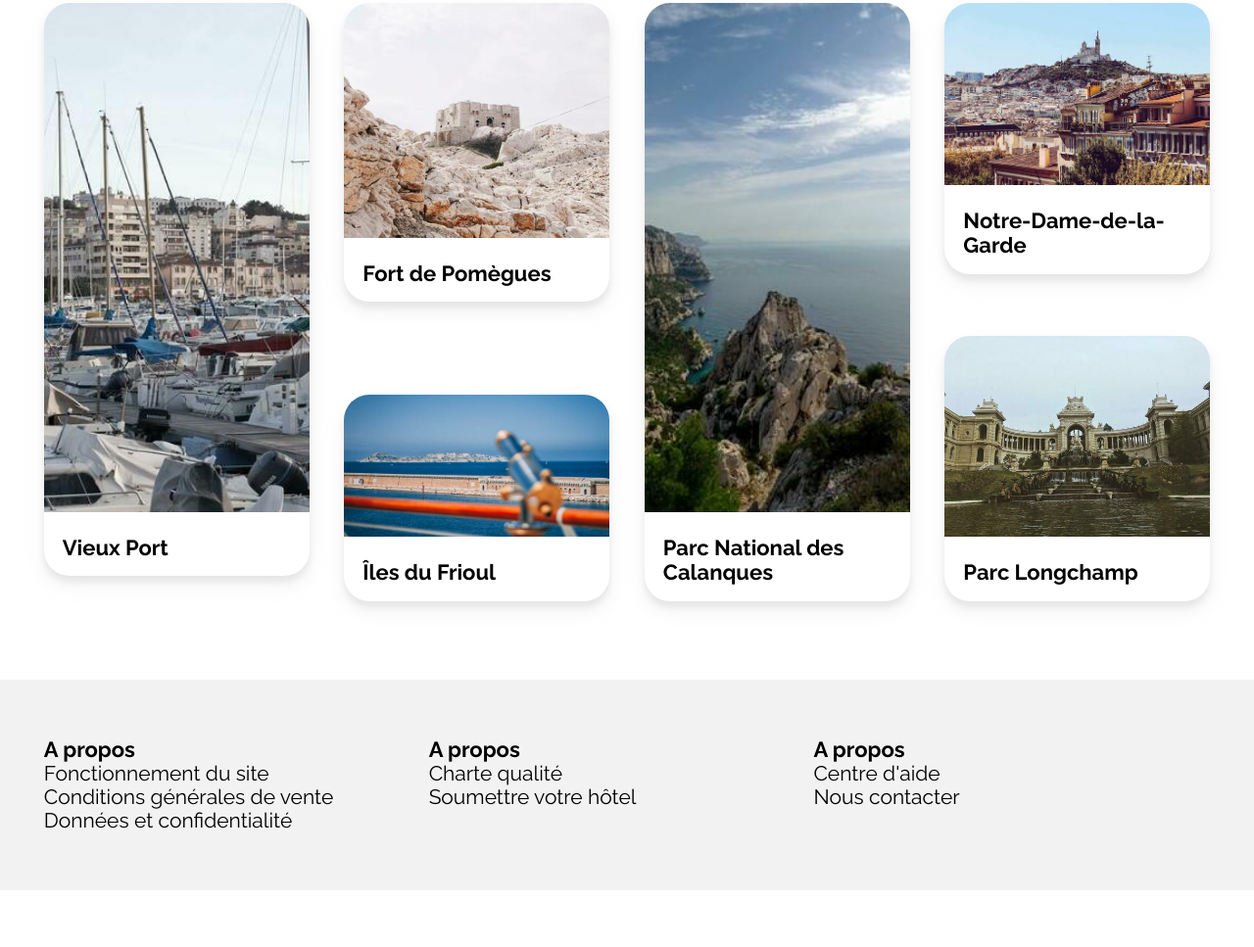
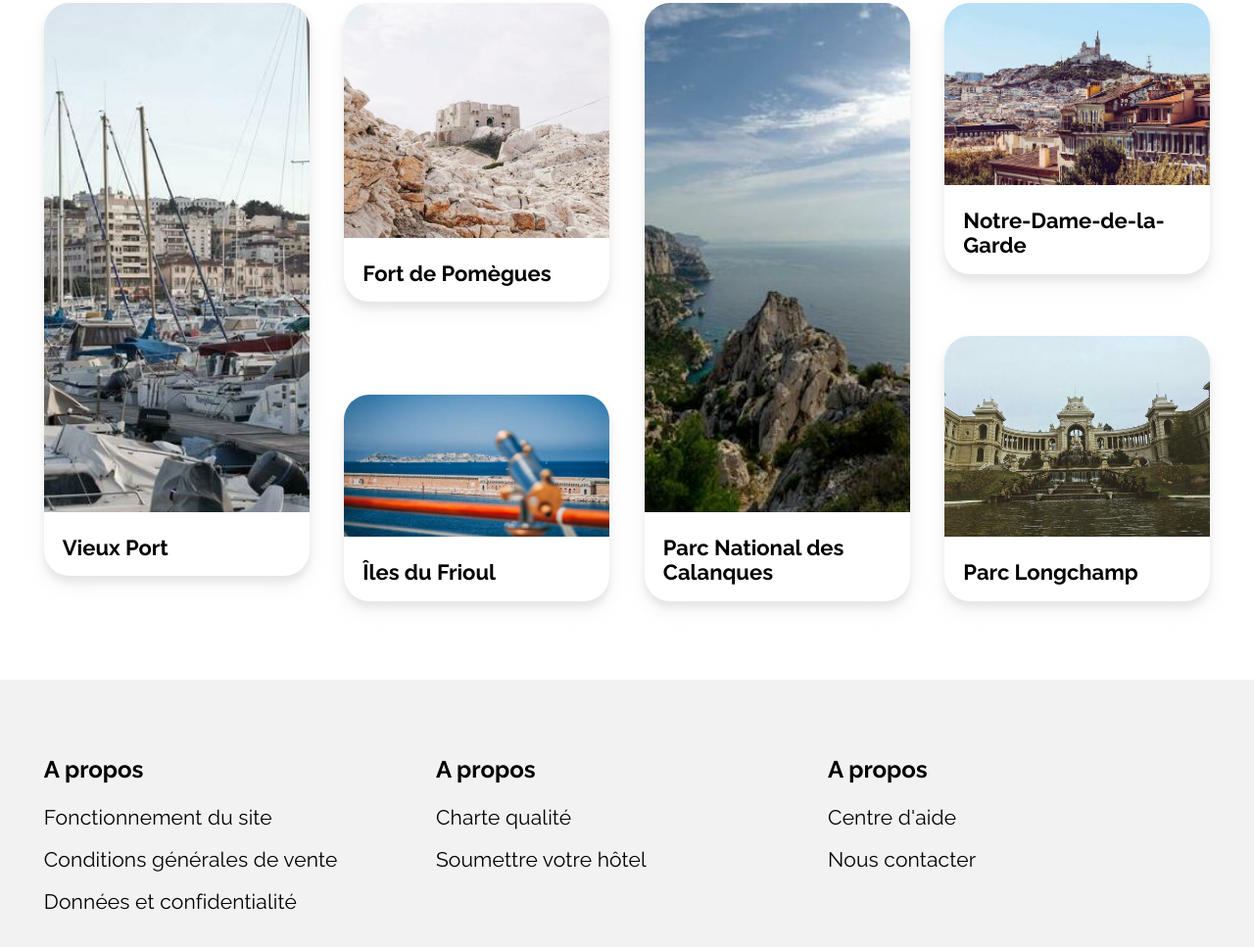
Before and after one commit to mhihmi/OC_P2_Booki, a plain HTML site: page index.html in a window 1280 px wide. Shown: the part 1759-2726 px from the top of the page at 98% size. Before the commit the page ends 2668 px from the top, so only its background shows below. Drawn offline with Linux system fonts and the light colour scheme.

Commit message:
Footer All Devices

```diff
--- a/css/mobile_styles.css
+++ b/css/mobile_styles.css
@@ -307,3 +307,22 @@
 /*------------------------------------------------*/
 /*                     FOOTER                     */
 /*------------------------------------------------*/
+
+.siteFooter {
+  flex-direction: column;
+  padding: 45px 3.5vw;
+  gap: 30px;
+}
+
+.siteFooter__title {
+  font-size: 18px;
+  padding-bottom: 2px;
+}
+
+.siteFooter__item {
+  padding-top: 14px;
+}
+
+.siteFooter__link {
+  letter-spacing: 0;
+}
--- a/css/styles.css
+++ b/css/styles.css
@@ -523,8 +523,27 @@ ul {
   display: flex;
   background-color: var(--color-page-bg);
   padding: 59px 3.5vw;
+  gap: 10px;
 }
 
 .siteFooter__container {
   flex: 0 1 33%;
 }
+
+.siteFooter__title {
+  font-size: 24px;
+  padding-bottom: 5px;
+}
+
+.siteFooter__item {
+  padding-top: 19px;
+}
+
+.siteFooter__link {
+  transition: all 0.3s cubic-bezier(0.25, 0.8, 0.25, 1);
+  letter-spacing: 0.007em;
+}
+
+.siteFooter__link:hover {
+  color: var(--color-primary);
+}
--- a/css/tablet_styles.css
+++ b/css/tablet_styles.css
@@ -232,3 +232,17 @@
 /*------------------------------------------------*/
 /*                     FOOTER                     */
 /*------------------------------------------------*/
+
+.siteFooter {
+  padding: 55px 3.5vw;
+  gap: 20px;
+}
+
+.siteFooter__title {
+  font-size: 20px;
+  padding-bottom: 4px;
+}
+
+.siteFooter__item {
+  padding-top: 17px;
+}
```
